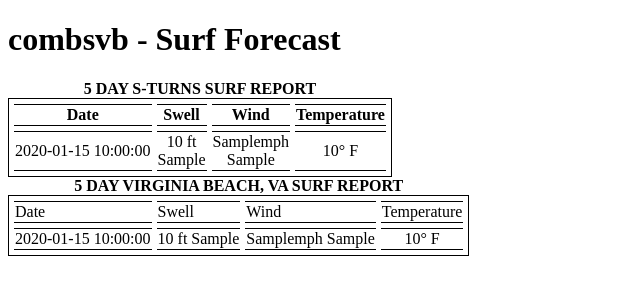
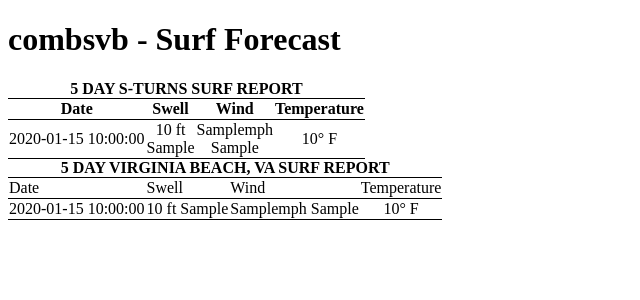
Before and after one commit to combssm/surf-forecast, a Flask app: template templates/index.html in a window 1280 px wide. Shown: the top 300 px of the page, without its empty margins (0-640 px from the left). Run offline with Flask 2, Linux system fonts and the light colour scheme; the template is opened without the code that fills it: most values are stand-ins (such as "Sample title", 1, 10 or a date in 2020).

Commit message:
jan062020: two forecasts

```diff
--- a/static/style.css
+++ b/static/style.css
@@ -1,9 +1,10 @@
 table {
     display: table;
-    border-collapse: separate;
-    border-spacing: 5px;
+    border-collapse: collapse;
+    border-spacing: 2px;
     border-color: gray;
-    border: 1px solid #000000
+    border-style: solid;
+    border: 1px
 }
 
 thead {
@@ -47,7 +48,7 @@ td, th {
     vertical-align: inherit;
     border: 1px solid;
     border-left: none;
-    border-right: none
+    border-right: none;
 }
 
 th {
```
